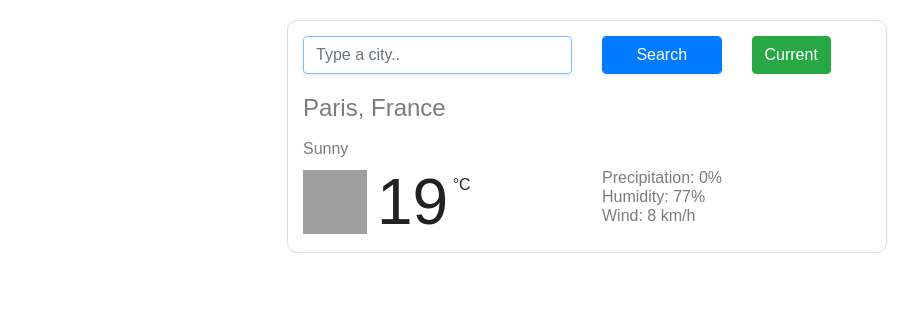
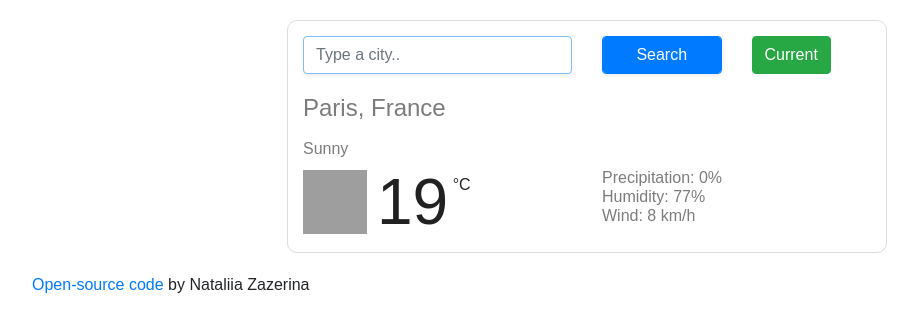
Before and after one commit to Nataliia-git/sunny-weather-app, a plain HTML site: page index.html in a window 1280 px wide. Shown: the whole page, without its empty margins (53-971 px from the left). Drawn offline with nearby package versions, Linux system fonts and the light colour scheme; grey boxes are pictures that could not be loaded.

Commit message:
JS and CSS moved to SRC folder

```diff
--- a/index.html
+++ b/index.html
@@ -11,7 +11,7 @@
       crossorigin="anonymous"
     />
     <script src="https://unpkg.com/axios@1.1.2/dist/axios.min.js"></script>
-    <link rel="stylesheet" href="styles.css" />
+    <link rel="stylesheet" href="src/styles.css" />
     <title>Weather App</title>
   </head>
 
@@ -77,7 +77,11 @@
           </div>
         </div>
       </div>
+      <a href="https://github.com/Nataliia-git/sunny-weather-app"
+        >Open-source code</a
+      >
+      by Nataliia Zazerina
     </div>
-    <script src="code.js"></script>
+    <script src="src/code.js"></script>
   </body>
 </html>
```
Also changed, not shown: src/code.js (renamed from code.js), src/styles.css (renamed from styles.css).
